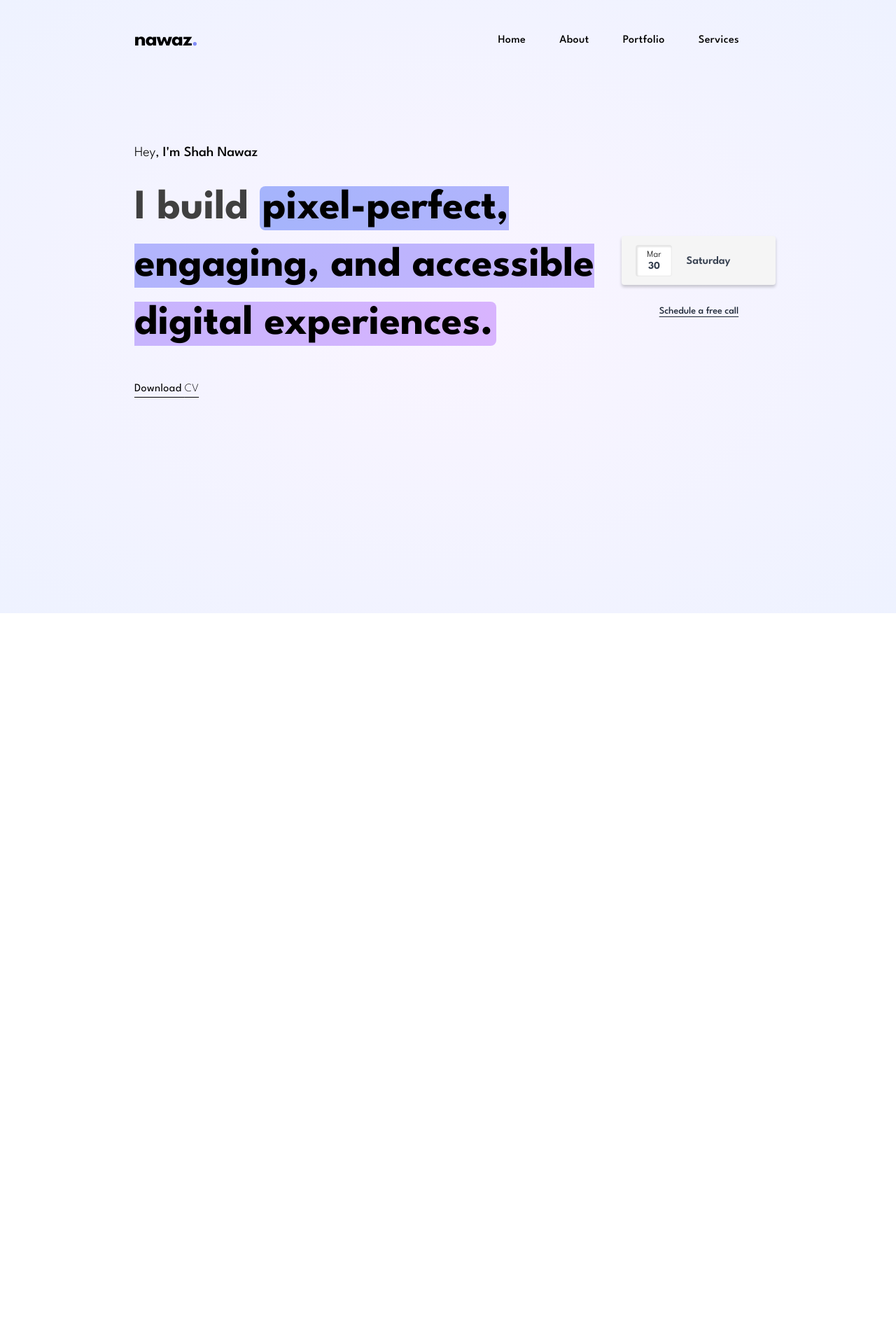
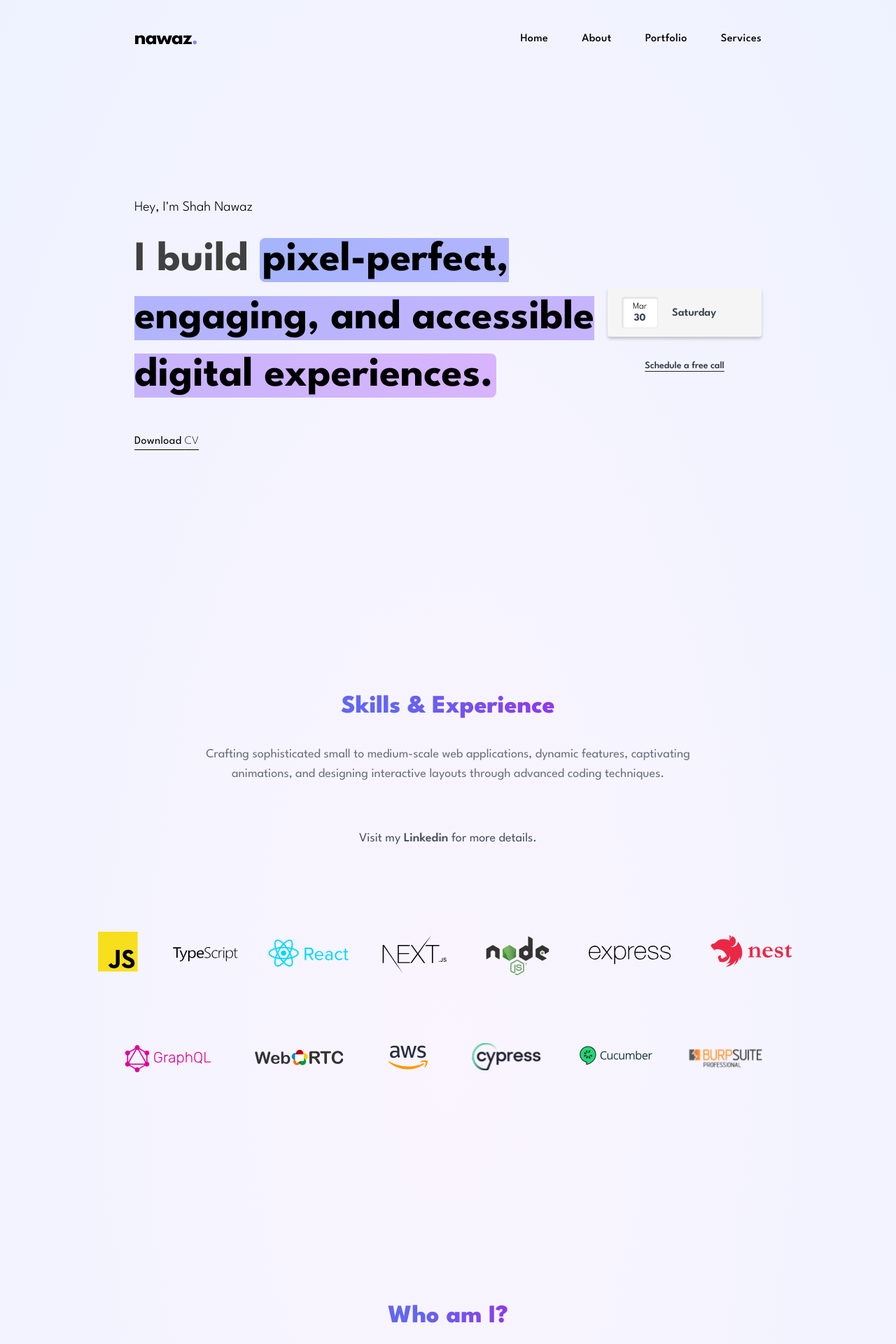
Before and after one commit to heynawaz/portfolio, a Next.js app: page / in a window 1280 px wide. Shown: the top 1920 px of the page at 70% size. Before the commit the page ends 876 px from the top, so only its background shows below. Built offline with nearby package versions, Linux system fonts and the light colour scheme.

Commit message:
feat: added skills section

```diff
--- a/src/app/globals.css
+++ b/src/app/globals.css
@@ -1,12 +1,3 @@
 @tailwind base;
 @tailwind components;
 @tailwind utilities;
-@import url("https://fonts.googleapis.com/css2?family=Poppins:ital,wght@0,100;0,200;0,300;0,400;0,500;0,600;0,700;0,800;0,900;1,100;1,200;1,300;1,400;1,500;1,600;1,700;1,800;1,900&display=swap");
-
-body {
-  /* height: 100dvh;
-  background: rgb(252, 242, 255);
-  background: linear-gradient(90deg, rgba(252, 242, 255, 1) 0%, rgba(255, 246, 245, 1) 50%, rgba(255, 248, 246, 1) 100%);
-  background-repeat: no-repeat;
-  object-fit: fill; */
-}
--- a/src/app/layout.tsx
+++ b/src/app/layout.tsx
@@ -1,9 +1,7 @@
-import Header from '@/components/Header';
 import type { Metadata } from 'next';
-import { League_Spartan, Poppins } from 'next/font/google';
+import { League_Spartan } from 'next/font/google';
 import './globals.css';
 
-const poppins = Poppins({ weight: ['100', '200', '300', '400', '500', '600', '700', '800', '900'], subsets: ['latin'] });
 const ls = League_Spartan({ weight: ['100', '200', '300', '400', '500', '600', '700', '800', '900'], subsets: ['latin'] });
 
 export const metadata: Metadata = {
@@ -14,12 +12,7 @@ export const metadata: Metadata = {
 export default function RootLayout({ children }: Readonly<{ children: React.ReactNode }>) {
   return (
     <html lang="en">
-      <body className={`${ls.className} flex justify-center items-center flex-col bg-gradient-radial from-purple-50 to-indigo-50`}>
-        <div className="w-[70%]">
-          <Header />
-          {children}
-        </div>
-      </body>
+      <body className={`${ls.className} flex justify-center items-center flex-col bg-gradient-radial from-purple-50 to-indigo-50`}>{children}</body>
     </html>
   );
 }
--- a/src/app/page.tsx
+++ b/src/app/page.tsx
@@ -1,9 +1,15 @@
+import About from '@/components/About';
+import Header from '@/components/Header';
 import Hero from '@/components/Hero';
+import Skills from '@/components/Skills';
 
 export default function Home() {
   return (
     <>
+      <Header />
       <Hero />
+      <Skills />
+      <About />
     </>
   );
 }
--- /dev/null
+++ b/src/components/About/index.tsx
@@ -0,0 +1,26 @@
+import { SectionHeader } from '../common';
+
+export default function About() {
+  return (
+    <>
+      <section className="mt-36 flex justify-center flex-col w-full items-center mb-36">
+        <SectionHeader
+          heading="Who am I?"
+          description="Here you'll discover additional insights about me, my expertise, and a comprehensive overview of my current programming and technological skills."
+        />
+        <div className="flex flex-row justify-center gap-12 h-screen w-full mt-20">
+          <div className="">
+            <h2 className="text-2xl tracking-wide font-semibold text-gray-700 text-center h-16">Full Stack</h2>
+            <div className="flex gap-12 tracking-wide">
+              <div className="px-[3vw] py-[3vh] bg-gradient-to-r from-violet-700 to-purple-600 text-xl font-medium text-white rounded-lg">Frontend</div>
+              <div className="px-[3vw] py-[3vh] bg-gradient-to-r from-violet-700 to-purple-600 text-xl font-medium text-white rounded-lg">Backend</div>
+              <div className="px-[3vw] py-[3vh] bg-gradient-to-r from-violet-700 to-purple-600 text-xl font-medium text-white rounded-lg">Database</div>
+              <div className="px-[3vw] py-[3vh] bg-gradient-to-r from-violet-700 to-purple-600 text-xl font-medium text-white rounded-lg">DevOps</div>
+            </div>
+          </div>
+          <div className="bg-slate-200">sdgs</div>
+        </div>
+      </section>
+    </>
+  );
+}
--- a/src/components/Header/index.tsx
+++ b/src/components/Header/index.tsx
@@ -2,28 +2,26 @@ import Link from 'next/link';
 
 type Props = {};
 
-const Header = (props: Props) => {
+export default function Header() {
   return (
-    <div className="flex justify-between items-center mt-10">
+    <div className="flex justify-between items-center h-28 w-[70%]">
       <Link href={'#'} className="text-3xl text-black font-bold tracking-tight">
         nawaz<span className="text-indigo-400">.</span>
       </Link>
-      <nav className="text-black pl-7 pr-2 h-fit font-medium text-[16px] tracking-wide">
-        <Link href={'#'} className="px-6 rounded-full hover:underline underline-offset-8 decoration-1">
+      <nav className="flex gap-12 items-center text-black h-fit font-medium text-[16px] tracking-wide">
+        <Link href={'#'} className="hover:underline underline-offset-8 decoration-1">
           Home
         </Link>
-        <Link href={'#'} className="px-6 rounded-full hover:underline underline-offset-8 decoration-1">
+        <Link href={'#'} className="hover:underline underline-offset-8 decoration-1">
           About
         </Link>
-        <Link href={'#'} className="px-6 rounded-full hover:underline underline-offset-8 decoration-1">
+        <Link href={'#'} className="hover:underline underline-offset-8 decoration-1">
           Portfolio
         </Link>
-        <Link href={'#'} className="px-6 rounded-full hover:underline underline-offset-8 decoration-1">
+        <Link href={'#'} className="hover:underline underline-offset-8 decoration-1">
           Services
         </Link>
       </nav>
     </div>
   );
 };
-
-export default Header;
--- a/src/components/Hero/index.tsx
+++ b/src/components/Hero/index.tsx
@@ -10,40 +10,17 @@ export default function Hero(props: Props) {
   const getCurrentDay = new Date().toLocaleDateString('en-US', { weekday: 'long' });
 
   return (
-    // <div className="relative h-screen">
-    <div className="flex justify-between items-center pb-40 h-screen">
-      {/* <Image src={'/svg/hero.svg'} className="ml-[-140px] mt-[-20px] " fill={true} alt="Hero background" priority={true} /> */}
-      {/* <h1 className="absolute ml-24 mt-12 text-3xl text-black font-bold tracking-tight">nawaz.</h1> */}
-
-      {/* <div className="absolute top-[25vh] left-24"> */}
-      <div className="">
-        {/* <h1 className="relative top-3 text-black text-[4vw] font-extrabold leading-tight"> */}
-        {/* <h1 className="text-black text-[80px] font-extrabold leading-tight">
-          I build pixel-perfect,
-          <br />
-          engaging, and accessible
-          <br />
-          digital experiences.
-        </h1> */}
+    <div className="flex justify-between items-center h-[90dvh] w-[70%]">
+      <div>
         <HeroHighlight>
           <motion.h1
-            initial={{
-              opacity: 0,
-              y: 20,
-            }}
-            animate={{
-              opacity: 1,
-              y: [20, -5, 0],
-            }}
-            transition={{
-              duration: 0.5,
-              ease: [0.4, 0.0, 0.2, 1],
-            }}
+            initial={{ opacity: 0, y: 20 }}
+            animate={{ opacity: 1, y: [20, -5, 0] }}
+            transition={{ duration: 0.5, ease: [0.4, 0.0, 0.2, 1] }}
             className="text-3xl md:text-5xl lg:text-6xl font-bold text-neutral-700 dark:text-white max-w-4xl leading-relaxed lg:leading-snug mx-auto "
           >
-            <p className="mb-6 text-black text-[20px] font-light">
-              Hey, <span className="font-medium">I&apos;m Shah Nawaz</span>
-              {/* <span className="text-2xl">👋</span> */}
+            <p className="h-12 text-black text-[20px] font-light">
+              Hey, <span>I&apos;m Shah Nawaz</span>
             </p>
             I build{' '}
             <Highlight className="text-black dark:text-white">
@@ -54,15 +31,14 @@ export default function Hero(props: Props) {
               digital experiences.
             </Highlight>
             <br />
-            {/* <Link href={'#'} className="relative top-14 text-black transition-all ease-in duration-100 font-normal text-[14px] tracking-wide underline underline-offset-8 decoration-1"> */}
             <Link href={'#'} className="text-black transition-all ease-in duration-100 font-normal text-[16px] tracking-wide underline underline-offset-8 decoration-1">
               Download <span className="font-extralight">CV</span>
             </Link>
           </motion.h1>
         </HeroHighlight>
       </div>
-      {/* <div className="absolute flex flex-col justify-center h-screen w-[20%] items-center right-20"> */}
-      <div className="flex flex-col justify-center w-[20%] items-center">
+      <div className="flex flex-col justify-center w-[20%] items-end">
+        <div className="flex flex-col gap-8">
           <div className="w-[220px] h-[70px] rounded-[4px] shadow-[0px_3px_4px_0px_rgb(0,0,0,0.2)] flex items-center bg-neutral-100 cursor-pointer hover:shadow-[0px_2px_2px_0px_rgb(0,0,0,0.2)] transition-all ease-out duration-100">
             <div className="flex justify-center items-center flex-col leading-none bg-white h-[45px] w-[52px] ml-5 rounded-[4px] shadow-[inset_1px_1px_2px_2px_rgba(0,0,0,0.1)]">
               <p className="text-center text-[13px] font-light pt-[2px] mb-[2px]">{getCurrentMonth}</p>
@@ -70,10 +46,11 @@ export default function Hero(props: Props) {
             </div>
             <h1 className="font-semibold text-gray-700 ml-5 pt-1 text-[16px]">{getCurrentDay}</h1>
           </div>
-        <Link href={'#'} className="mt-7 underline underline-offset-4 text-gray-800 text-sm font-medium">
+          <Link href={'#'} className="underline underline-offset-4 text-gray-800 text-center text-sm font-medium">
             Schedule a free call
           </Link>
         </div>
       </div>
+    </div>
   );
 }
--- /dev/null
+++ b/src/components/Skills/index.tsx
@@ -0,0 +1,26 @@
+import { SectionHeader } from '@/components/common';
+import Image from 'next/image';
+import Link from 'next/link';
+
+export default function Skills() {
+  return (
+    <>
+      <section className="mt-36 flex justify-center flex-col w-full items-center mb-36">
+        <SectionHeader
+          heading="Skills & Experience"
+          description="Crafting sophisticated small to medium-scale web applications, dynamic features, captivating animations, and designing interactive layouts through advanced coding techniques."
+        />
+        <p className="mt-16 text-gray-600 text-lg">
+          Visit my{' '}
+          <Link href={'https://www.linkedin.com/in/shahnawazz/'} target="_blank" className="font-semibold hover:underline">
+            Linkedin
+          </Link>{' '}
+          for more details.
+        </p>
+        <div>
+          <Image src={'/assets/svg/logos.svg'} alt="logos" width={1000} height={1000} />
+        </div>
+      </section>
+    </>
+  );
+}
--- /dev/null
+++ b/src/components/common/SectionHeader/index.tsx
@@ -0,0 +1,16 @@
+interface ISectionHeader {
+  heading: string;
+  description: string;
+}
+
+export function SectionHeader(props: ISectionHeader) {
+  const { heading, description } = props;
+  return (
+    <>
+      <h1 className="flex flex-row items-center rounded-md px-6 text-4xl text-gray-800 font-extrabold h-16 bg-gradient-to-r from-indigo-500 from-30% to-purple-600 text-transparent bg-clip-text pt-[4px] w-fit">
+        {heading}
+      </h1>
+      <p className="w-[45rem] text-center mt-6 text-lg text-gray-500">{description}</p>
+    </>
+  );
+}
--- /dev/null
+++ b/src/components/common/index.ts
@@ -0,0 +1 @@
+export * from './SectionHeader';
--- a/tailwind.config.ts
+++ b/tailwind.config.ts
@@ -13,10 +13,6 @@ const config: Config = {
       xl: '1440px',
     },
     extend: {
-      fontFamily: {
-        poppins: ['Poppins', 'sans-serif'],
-        ls: ['League Spartan', 'sans-serif'],
-      },
       colors: {
         primary: '#E5E4E2',
       },
```
Also changed, not shown: public/assets/svg/logos.svg (added), public/svg/hero.svg (deleted). Lines whose indentation alone changed are shown as unchanged.
